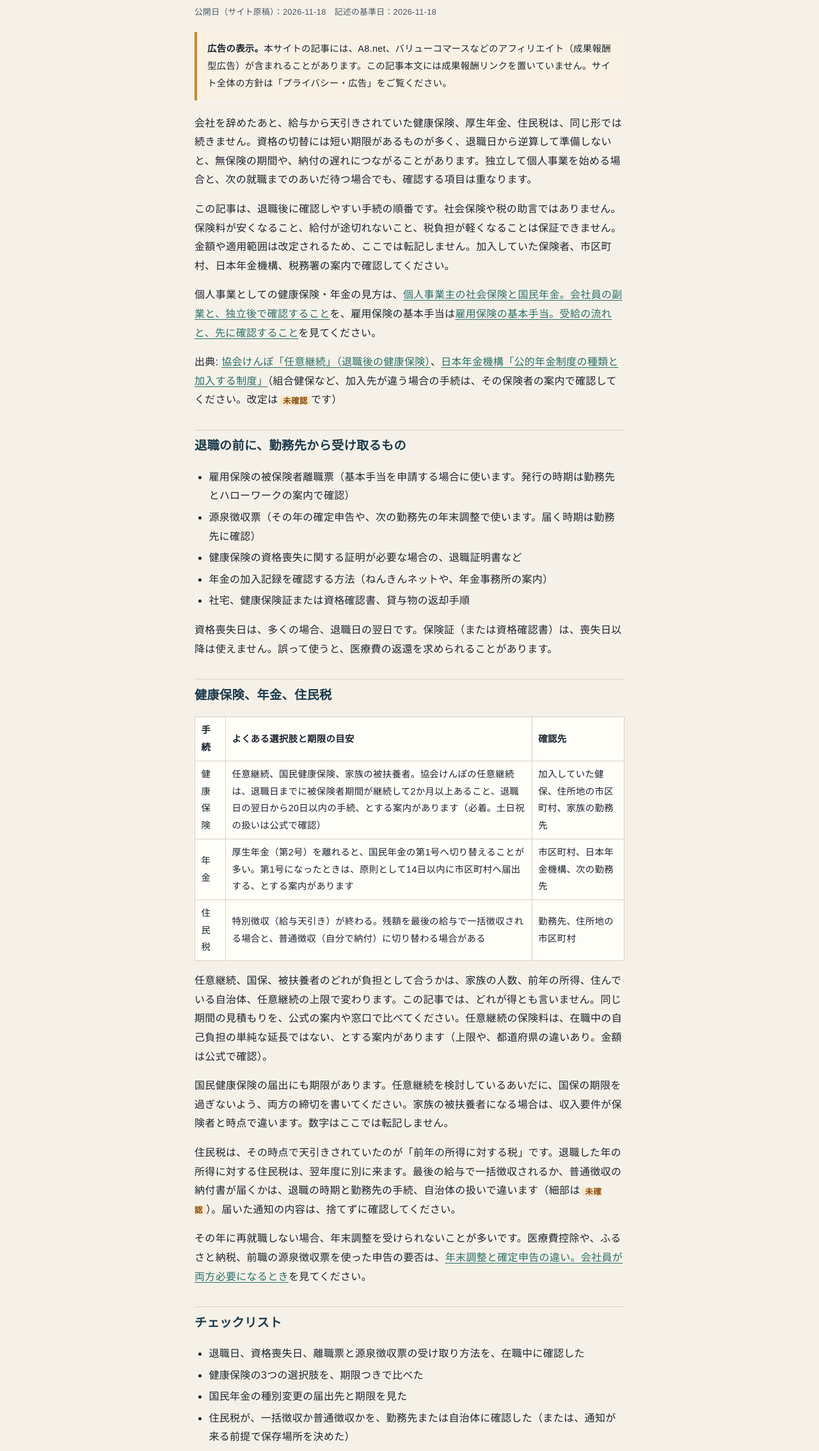
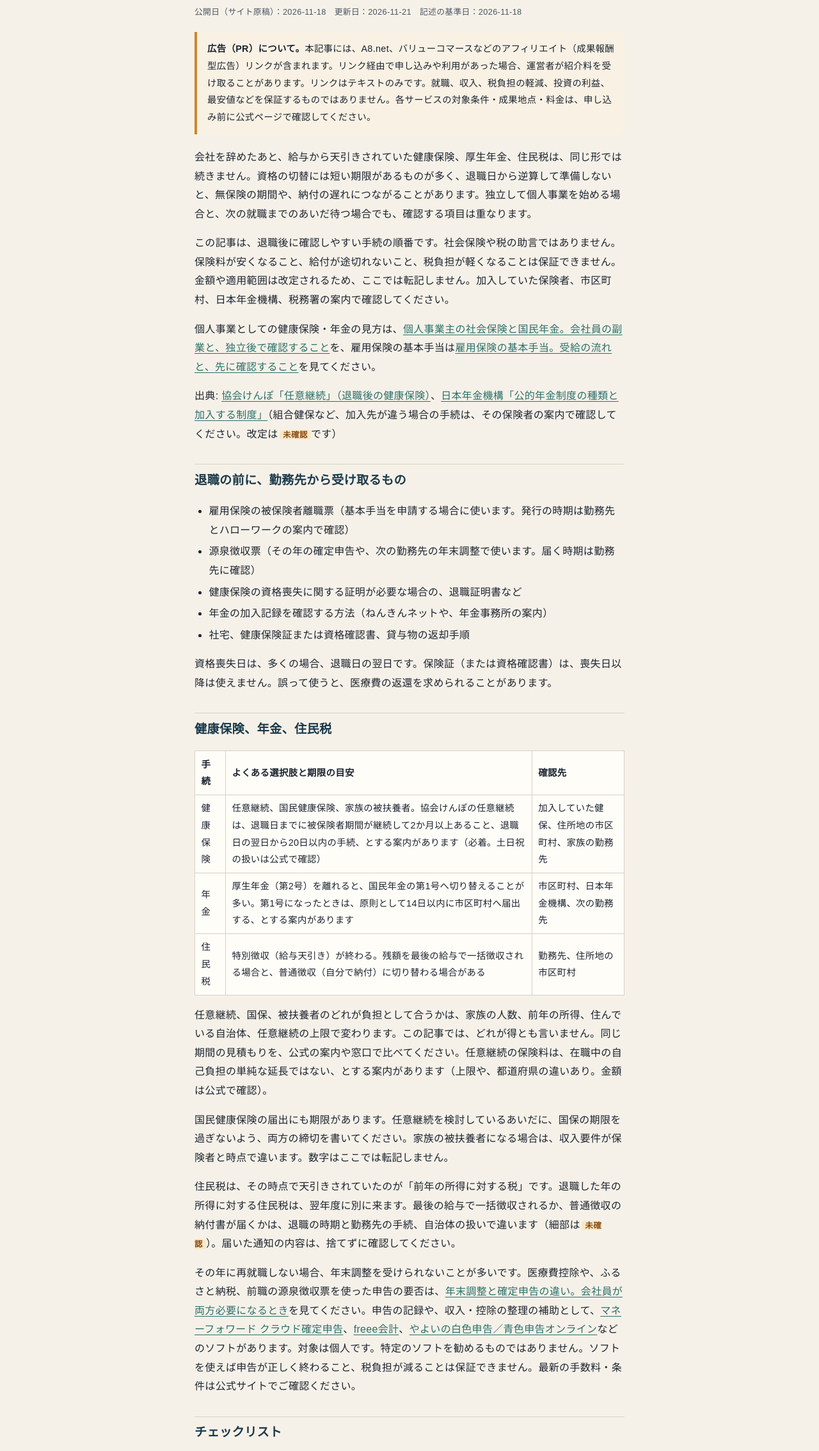
Before and after one commit to ats-business-hub/jitsumu-guide, a plain HTML site: page articles/taishoku-tetsuzuki/index.html in a window 1280 px wide. Shown: the part 248-2516 px from the top of the page at 64% size. Drawn offline with Linux system fonts and the light colour scheme.

Commit message:
退職と雇用保険の記事に発行済みリンクを追加し、NISA記事の内部リンクを整える

```diff
--- a/articles/taishoku-tetsuzuki/index.html
+++ b/articles/taishoku-tetsuzuki/index.html
@@ -49,10 +49,10 @@
         <nav class="crumbs" aria-label="パンくず"><a href="../../">トップ</a> ／ <a href="../../categories/fukugyo/">副業</a> ／ 退職後に確認する手続き。健康保険、年金、住民税の順番</nav>
         <p class="kicker">副業</p>
         <h1>退職後に確認する手続き。健康保険、年金、住民税の順番</h1>
-        <p class="meta">公開日（サイト原稿）：2026-11-18　記述の基準日：2026-11-18</p>
+        <p class="meta">公開日（サイト原稿）：2026-11-18　更新日：2026-11-21　記述の基準日：2026-11-18</p>
       </header>
       <div class="measure">
-        <p class="pr-notice"><strong>広告の表示。</strong>本サイトの記事には、A8.net、バリューコマースなどのアフィリエイト（成果報酬型広告）が含まれることがあります。この記事本文には成果報酬リンクを置いていません。サイト全体の方針は「プライバシー・広告」をご覧ください。</p>
+        <p class="pr-notice"><strong>広告（PR）について。</strong>本記事には、A8.net、バリューコマースなどのアフィリエイト（成果報酬型広告）リンクが含まれます。リンク経由で申し込みや利用があった場合、運営者が紹介料を受け取ることがあります。リンクはテキストのみです。就職、収入、税負担の軽減、投資の利益、最安値などを保証するものではありません。各サービスの対象条件・成果地点・料金は、申し込み前に公式ページで確認してください。</p>
         <div class="article-body">
           <p>会社を辞めたあと、給与から天引きされていた健康保険、厚生年金、住民税は、同じ形では続きません。資格の切替には短い期限があるものが多く、退職日から逆算して準備しないと、無保険の期間や、納付の遅れにつながることがあります。独立して個人事業を始める場合と、次の就職までのあいだ待つ場合でも、確認する項目は重なります。</p>
 <p>この記事は、退職後に確認しやすい手続の順番です。社会保険や税の助言ではありません。保険料が安くなること、給付が途切れないこと、税負担が軽くなることは保証できません。金額や適用範囲は改定されるため、ここでは転記しません。加入していた保険者、市区町村、日本年金機構、税務署の案内で確認してください。</p>
@@ -97,7 +97,7 @@
 <p>任意継続、国保、被扶養者のどれが負担として合うかは、家族の人数、前年の所得、住んでいる自治体、任意継続の上限で変わります。この記事では、どれが得とも言いません。同じ期間の見積もりを、公式の案内や窓口で比べてください。任意継続の保険料は、在職中の自己負担の単純な延長ではない、とする案内があります（上限や、都道府県の違いあり。金額は公式で確認）。</p>
 <p>国民健康保険の届出にも期限があります。任意継続を検討しているあいだに、国保の期限を過ぎないよう、両方の締切を書いてください。家族の被扶養者になる場合は、収入要件が保険者と時点で違います。数字はここでは転記しません。</p>
 <p>住民税は、その時点で天引きされていたのが「前年の所得に対する税」です。退職した年の所得に対する住民税は、翌年度に別に来ます。最後の給与で一括徴収されるか、普通徴収の納付書が届くかは、退職の時期と勤務先の手続、自治体の扱いで違います（細部は<span class="unverified">未確認</span>）。届いた通知の内容は、捨てずに確認してください。</p>
-<p>その年に再就職しない場合、年末調整を受けられないことが多いです。医療費控除や、ふるさと納税、前職の源泉徴収票を使った申告の要否は、<a href="../../articles/nenmatsu-kakutei-chigai/">年末調整と確定申告の違い。会社員が両方必要になるとき</a>を見てください。</p>
+<p>その年に再就職しない場合、年末調整を受けられないことが多いです。医療費控除や、ふるさと納税、前職の源泉徴収票を使った申告の要否は、<a href="../../articles/nenmatsu-kakutei-chigai/">年末調整と確定申告の違い。会社員が両方必要になるとき</a>を見てください。申告の記録や、収入・控除の整理の補助として、<a href="https://px.a8.net/svt/ejp?a8mat=4BGNCL+2UEMDE+4JGQ+BWVTE" target="_blank" rel="sponsored nofollow noopener noreferrer">マネーフォワード クラウド確定申告</a>、<a href="https://px.a8.net/svt/ejp?a8mat=4BGO4J+E6TZCY+3SPO+9FL80Y" target="_blank" rel="sponsored nofollow noopener noreferrer">freee会計</a>、<a href="https://px.a8.net/svt/ejp?a8mat=4BGO4J+E8MA6A+35XE+601S2" target="_blank" rel="sponsored nofollow noopener noreferrer">やよいの白色申告／青色申告オンライン</a>などのソフトがあります。対象は個人です。特定のソフトを勧めるものではありません。ソフトを使えば申告が正しく終わること、税負担が減ることは保証できません。最新の手数料・条件は公式サイトでご確認ください。</p>
 <h2>チェックリスト</h2>
 <ul>
 <li>退職日、資格喪失日、離職票と源泉徴収票の受け取り方法を、在職中に確認した</li>
```
Also changed, not shown: articles/nisa-nennai/index.html (+2 -1 lines), articles/nisa-tokutei/index.html (+2 -1 lines), articles/shitsugyo-hoken/index.html (+3 -2 lines), articles/travel-yoyaku-jiki/index.html (+1 -1 lines), articles/tsumitate-hajime/index.html (+2 -1 lines).
